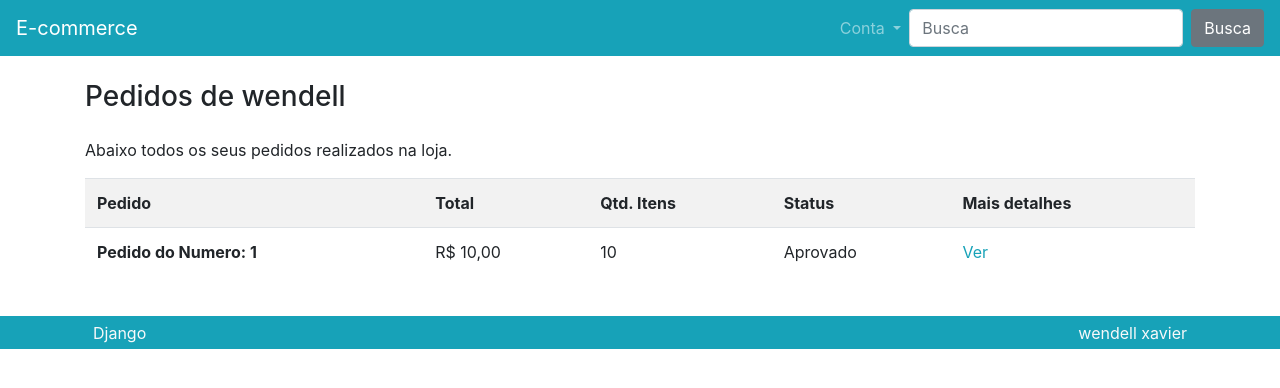
After one commit to wendellxavier25/Ecommerce, a Django app: page /pedido/lista/ in a window 1280 px wide. The commit adds this page. Shown: the top 388 px of the page. Run offline with Django 5.2, Linux system fonts and the light colour scheme; a user stored in the database is signed in; tables that the repository leaves empty hold one stand-in row (values such as "Sample post"); some libraries are stand-ins or nearby versions.

Commit message:
modification in view pedido

```diff
--- /dev/null
+++ b/pedido/templates/lista.html
@@ -0,0 +1,46 @@
+{% extends 'base.html' %}
+
+{% load omfilters %}
+
+{% block conteudo %}
+
+<div class="row">
+    <div class="col">
+        <h3 class="mb-4">Pedidos de {{ user }}</h3>
+        <p>Abaixo todos os seus pedidos realizados na loja.</p>
+
+        <div class="table-responsive">
+            <table class="table table-striped">
+                <tr>
+                    <th scope="col">Pedido</th>
+                    <th scope="col">Total</th>
+                    <th scope="col">Qtd. Itens</th>
+                    <th scope="col">Status</th>
+                    <th scope="col">Mais detalhes</th>
+                </tr>
+
+
+                {% for pedido in pedidos %}
+                    <tr>
+                        <th scope="row">{{ pedido }}</th>
+                        <td>{{ pedido.total|formata_preco }}</td>
+                        <td>{{ pedido.qtd_total }}</td>
+                        <td>{{ pedido.get_status_display }}</td>
+                        <td>
+                            <a href="{% url 'pedido:detalhe' pedido.id %}">
+                                Ver <i class="fas fa-search-plus ml-2"></i>
+                            </a>
+                        </td>
+                    </tr>
+                {% endfor %}
+
+
+            </table>
+        </div>
+    </div>
+</div>
+
+{% include 'partials/_pagination.html' %}
+
+
+{% endblock conteudo %}
--- a/pedido/urls.py
+++ b/pedido/urls.py
@@ -7,5 +7,5 @@ urlpatterns = [
     path('pagar/<int:pk>', views.Pagar.as_view(), name='pagar'),
     path('salvarpedido/', views.SalvarPedido.as_view(), name='salvarpedido'),
     path('lista/', views.Lista.as_view(), name='lista'),
-    path('detalhe/', views.Detalhe.as_view(), name="detalhe")
+    path('detalhe/<int:pk>', views.Detalhe.as_view(), name="detalhe")
 ]
--- a/pedido/views.py
+++ b/pedido/views.py
@@ -11,23 +11,25 @@ from django.contrib import messages
 from utils import utils
 from .models import Pedido, ItemPedido
 
-class DispatchLoginRequired(View):
+class DispatchLoginRequiredMixin(View):
     def dispatch(self, *args, **kwargs):
         if not self.request.user.is_authenticated:
             return redirect('perfil:criar')
 
         return super().dispatch(*args, **kwargs)
 
-class Pagar(DispatchLoginRequired, DetailView):
+    def get_queryset(self, *args, **kwargs):
+        qs = super().get_queryset(*args, **kwargs)
+        qs = qs.filter(usuario=self.request.user)
+        return qs
+
+class Pagar(DispatchLoginRequiredMixin, DetailView):
     template_name = 'pagar.html'
     model = Pedido
     pk_url_kwarg = 'pk'
     context_object_name = 'pedido'
 
-    def get_queryset(self, *args, **kwargs):
-        qs = super().get_queryset(*args, **kwargs)
-        qs = qs.filter(usuario=self.request.user)
-        return qs
+
 
 
 class SalvarPedido(View):
@@ -74,7 +76,7 @@ class SalvarPedido(View):
 
             pedido = Pedido(usuario=self.request.user,
                             total=valor_total_carrinho,
-                            qtd_total=valor_total_carrinho,
+                            qtd_total=qtd_total_carrinho,
                             status='C')
 
             pedido.save()
@@ -97,7 +99,12 @@ class SalvarPedido(View):
         return redirect(reverse('pedido:pagar', kwargs={'pk': pedido.pk}))
 
 class Detalhe(View):
-    pass
+    def get(self, *args, **kwargs):
+        return ...
 
-class Lista(View):
-    pass
+class Lista(DispatchLoginRequiredMixin, ListView):
+    model = Pedido
+    context_object_name = 'pedidos'
+    template_name = 'lista.html'
+    paginate_by = 10
+    ordering = ['-id']
--- a/produto/templates/produto/lista.html
+++ b/produto/templates/produto/lista.html
@@ -5,14 +5,14 @@
 
 <div class="row mt-5">
     <div class="col-lg-12">
-        <div class="card-columns">
+        <div class="row row-cols-1 row-cols-md-3 g-4">
 
             {% for produto in produtos %}
                 <div class="card">
 
                     {% if produto.imagem %}
                         <a href="{% url 'produto:detalhe' produto.slug %}">
-                            <img class="card-img-top" src="{{ produto.imagem.url }}" alt="{{ produto.nome }}">
+                            <img class="card-img-top" src="{{ produto.imagem.url }}" alt="{{ produto.nome }}" loading="lazy">
                         </a>
                     {% endif %}
 
@@ -37,7 +37,7 @@
                         </div>
                     </div>
                     <div class="card-footer bg-transparent border-top-light-custom text-center">
-                        <a href="{% url 'produto:detalhe' produto.slug %}" class="btn btn-primary btn-sm m-1 btn-block">
+                        <a href="{% url 'produto:detalhe' produto.slug %}" class="btn btn-primary btn-sm m-1 w-100">
                             <i class="fa fa-shopping-cart" aria-hidden="true"></i>
                             Comprar
                         </a>
--- a/produto/views.py
+++ b/produto/views.py
@@ -12,6 +12,7 @@ class ListaProdutos(ListView):
     template_name = 'produto/lista.html'
     context_object_name = 'produtos'
     paginate_by = 10
+    ordering = ['-id']
 
 
 
--- a/templates/base.html
+++ b/templates/base.html
@@ -1,15 +1,15 @@
 <!DOCTYPE html>
-<html lang="en">
+<html lang="pt-BR">
 
 <head>
     {% include 'partials/_head.html' %}
-    <title>{% block title %} E-commerce{% endblock title %}</title>
+    <title>{% block title %}{% endblock title %} E-commerce</title>
 </head>
 
 <body>
     {% include 'partials/_nav.html' %}
 
-    <main clas="container mt-4 mb-4">
+    <main class="container mt-4 mb-4">
         {% include "partials/_messages.html" %}
 
         {% block conteudo %}{% endblock conteudo %}
--- a/templates/partials/_nav.html
+++ b/templates/partials/_nav.html
@@ -17,7 +17,7 @@
                         Conta
                     </a>
                     <div class="dropdown-menu" aria-labelledby="navbarDropdown">
-                        <a class="dropdown-item" href="">Meus pedidos</a>
+                        <a class="dropdown-item" href="{% url 'pedido:lista' %}">Meus pedidos</a>
                         <a class="dropdown-item" href="{% url 'perfil:criar' %}">Atualizar meus dados</a>
                         <a class="dropdown-item" href="{% url 'perfil:logout' %}">Sair</a>
                     </div>
--- a/templates/partials/_pagination.html
+++ b/templates/partials/_pagination.html
@@ -1,4 +1,7 @@
 {% if is_paginated %}
+
+<div class="col mt-3 mb-3">
+    <div class="row">
         <div class="pagination">
             <ul class="pagination">
                 {% if page_obj.has_previous %}
@@ -34,4 +37,7 @@
                 {% endif %}
             </ul>
         </div>
+    </div>
+</div>
+
 {% endif %}
```
Also changed, not shown: db.sqlite3. Lines whose indentation alone changed are shown as unchanged.
